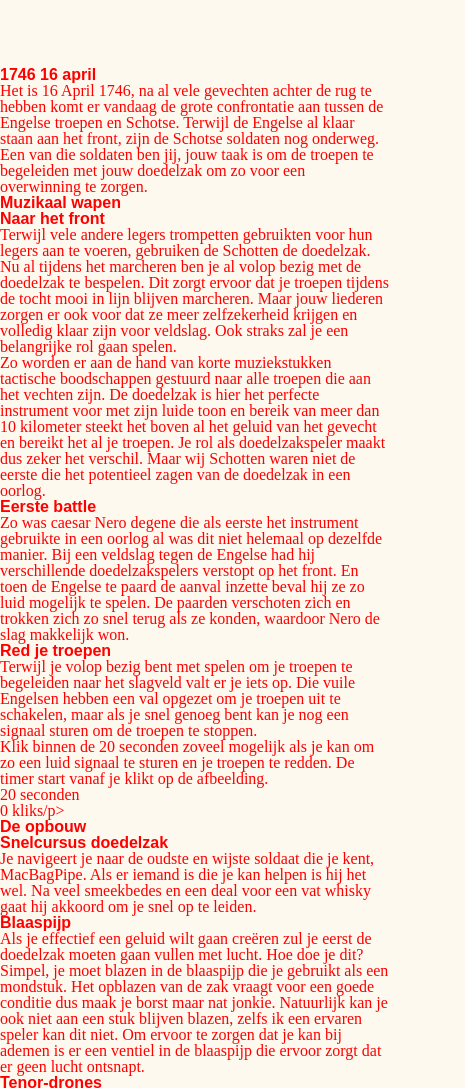
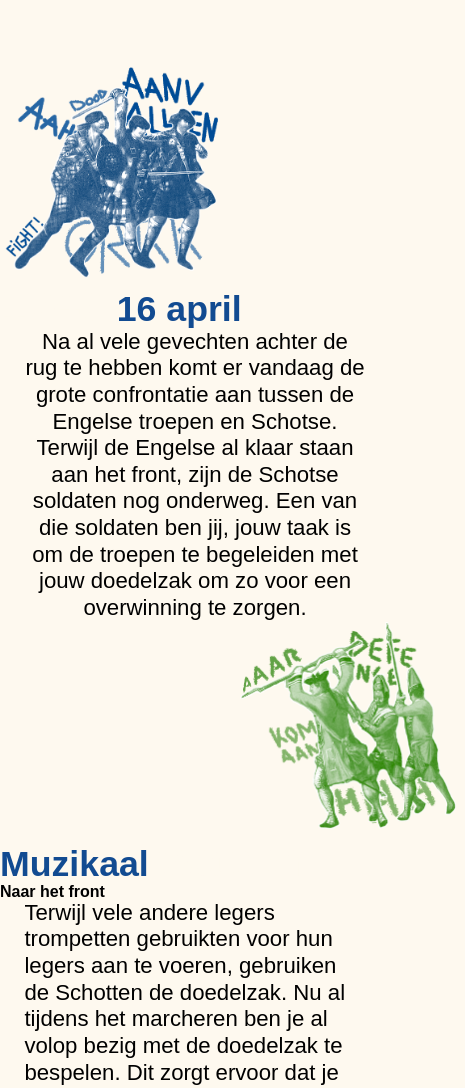
Before and after one commit to SeppeHuysegoms/MIM, a website built with Vite: page index.html in a window 390 px wide. Shown: the part 800-1888 px from the top of the page, 465 px wide, since content can reach past the window. Built offline with nearby package versions, Linux system fonts and the light colour scheme; a web font is replaced by a local one.

Commit message:
beeld2 mobile

```diff
--- a/css/style.css
+++ b/css/style.css
@@ -7,15 +7,15 @@
   --color-beige: #FEF9EF;
 
   /*font sizes mobile*/
-    --font-size-h1:  clamp(1.7rem, calc(1rem + 3vh), 6rem);
-    --font-size-intro:  clamp(1.375rem, calc(0.7rem + 3.25vw), 4rem);
-    --font-size-h2: 2rem;
-    --fontsize-h2-span: 3rem;
-    --font-size-h3: 1.5rem;
-    --fontsize-h3-span: 3rem;
-    --font-size-h4: 1.25rem;
-    --font-size-p: 1rem;
-    --font-size-button: 0.75rem;
+    --font-size-mobile-h1:  clamp(1.7rem, calc(1rem + 3vh), 6rem);
+    --font-size-mobile-intro:  clamp(1.375rem, calc(0.7rem + 3.25vw), 4rem);
+    --font-size-mobile-h2: clamp(2rem, calc(1.5rem + 3vw), 6rem);
+    --fontsize-mobile-h2-span: 3rem;
+    --font-size-mobile-h3: 1.5rem;
+    --fontsize-mobile-h3-span: 3rem;
+    --font-size-mobile-h4: 1.25rem;
+    --font-size-mobile-p: clamp(1rem, calc(0.9rem + 2vw), 4rem);;
+    --font-size-mobile-button: 0.75rem;
 
 }
 
@@ -23,7 +23,6 @@
 body{
     background-color: var(--color-beige);
     overflow-x: hidden;
-    color: red;
 }
 
 h1,
@@ -47,7 +46,7 @@ header{
 }
 h1{
 color: var(--color-blue);
-font-size: var(--font-size-h1);
+font-size: var(--font-size-mobile-h1);
 white-space: pre-line;
 line-height: 1.05;
 margin: 0 2vw 0 43vw;
@@ -68,7 +67,7 @@ margin: 3vh 0 2vh 3vh;
     font-family: bc-novatica-cyr, sans-serif;
 font-weight: 600;
 font-style: normal;
-font-size: var(--font-size-intro);
+font-size: var(--font-size-mobile-intro);
 color: #124B91;
 word-spacing: 100vw;
 margin: -4vh 0 0 3vh;
@@ -76,3 +75,38 @@ margin: -4vh 0 0 3vh;
 .menu{
     display: none;
 }
+
+p{
+    font-family: bio-sans, sans-serif;
+font-weight: 300;
+font-style: normal;
+color: var(--color-black);
+font-size: var(--font-size-mobile-p);
+max-width: 87.5vw;
+margin: 0 auto;
+line-height: 1.2;
+}
+
+.beeld2>p{
+    text-align: center;
+}
+
+.beeld2Image1, .beeld2Image2{
+    max-height: 25vh;
+    width: auto;
+}
+
+.beeld2Image2{
+    margin-left: 60vw;
+}
+
+h2{
+    color: #124B91;
+    font-size: var(--font-size-mobile-h2);
+}
+
+h2>span{
+font-size: var(--fontsize-mobile-h2-span);
+color: var(--color-beige);
+outline: #6AD727 2px;
+}
--- a/index.html
+++ b/index.html
@@ -36,16 +36,19 @@
     </header>
 
     <main>
+
       <section class="beeld2">
+        <img class="beeld2Image1" src="assets/Beeld21.png" alt="Schotse troepen">
         <h2><span class="highlightTitel">1746</span> 16 april</h2>
         <p>
-          Het is 16 April 1746, na al vele gevechten achter de rug te hebben
+          Na al vele gevechten achter de rug te hebben
           komt er vandaag de grote confrontatie aan tussen de Engelse troepen en
           Schotse. Terwijl de Engelse al klaar staan aan het front, zijn de
           Schotse soldaten nog onderweg. Een van die soldaten ben jij, jouw taak
           is om de troepen te begeleiden met jouw doedelzak om zo voor een
           overwinning te zorgen.
         </p>
+        <img class="beeld2Image2" src="assets/Beeld22.png" alt="Engelse troepen">
       </section>
 
       <section>
```
Also changed, not shown: .github/workflows/deploy.yaml, assets/Beeld21.png (added), assets/Beeld22.png (added).
